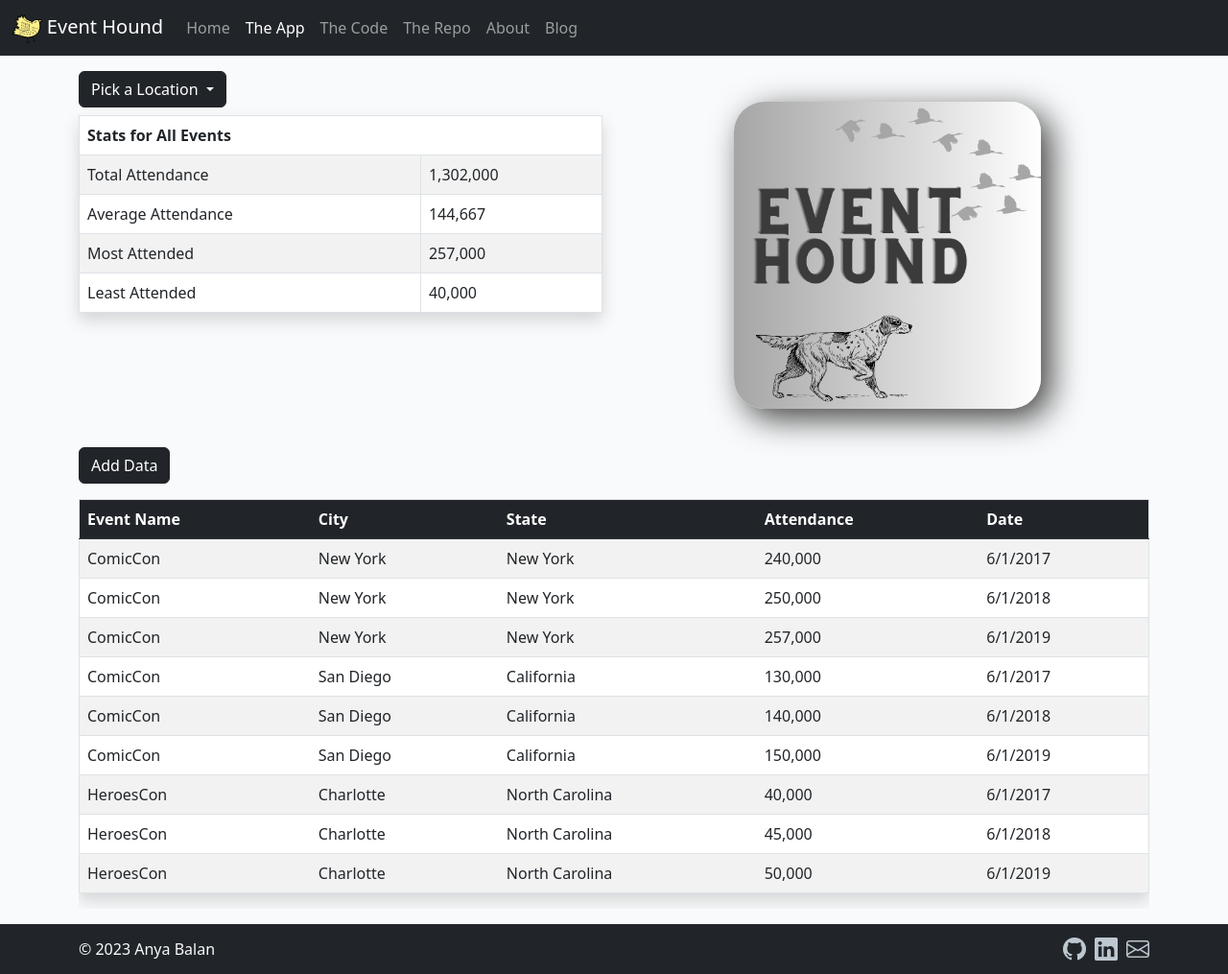
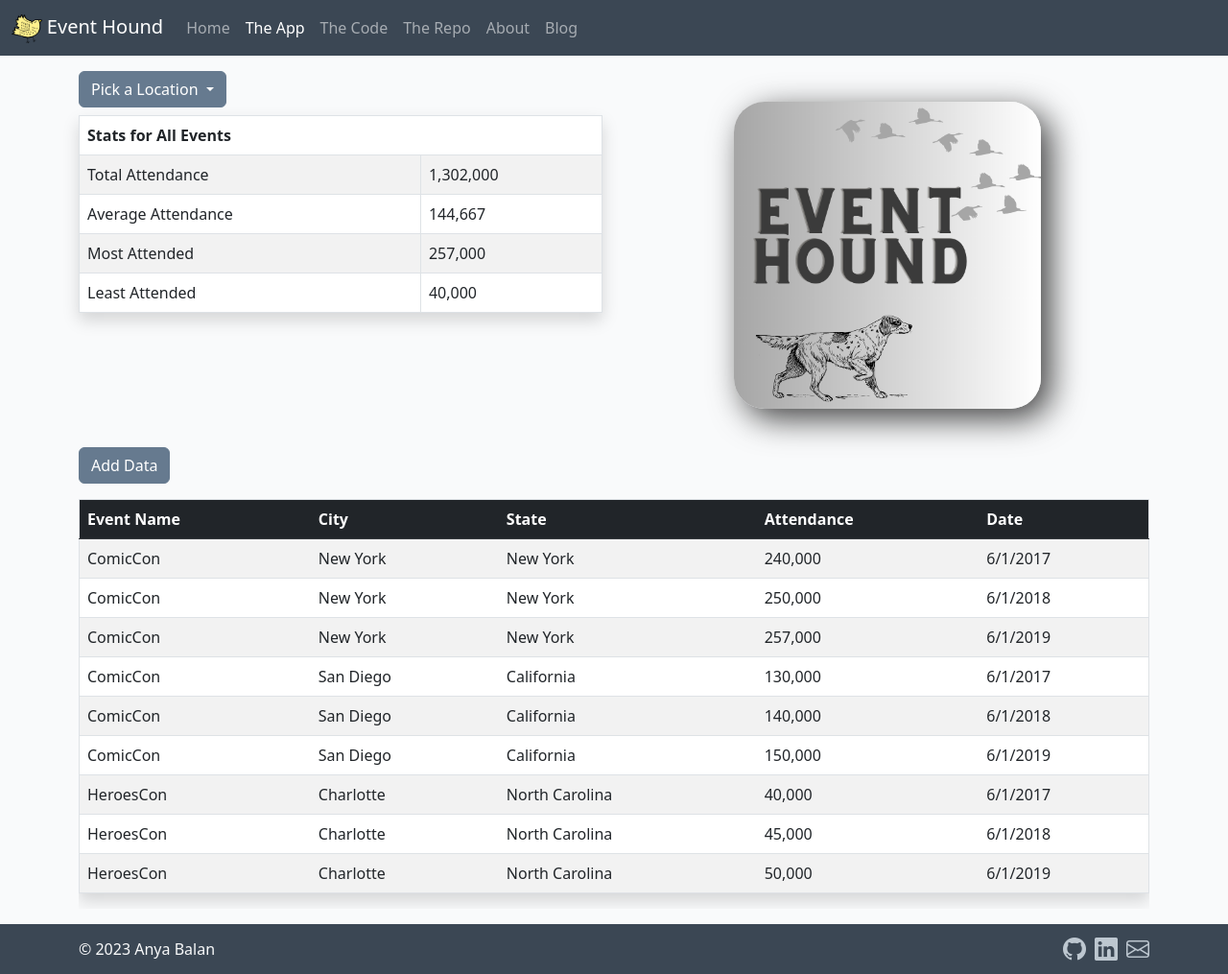
Before and after one commit to A-Balan/EventHound, a plain HTML site: page app.html in a window 1280 px wide. Shown: the whole page at 96% size. Drawn offline with nearby package versions, Linux system fonts and the light colour scheme; some packages are replaced by stand-ins of ours; a script that the page names is missing.

Commit message:
back to grey

```diff
--- a/app.html
+++ b/app.html
@@ -22,7 +22,7 @@
 
 <body onload="buildDropDown()">
     <header>
-        <nav class="navbar navbar-expand-lg navbar-dark bg-dark">
+        <nav class="navbar navbar-expand-lg navbar-dark">
             <div class="container-fluid">
 
                 <a class="navbar-brand" href="/index.html">
@@ -66,7 +66,7 @@
             <div class="col order-md-first">
                 <!-- stats + dropdown -->
                 <div class="dropdown">
-                    <button class="btn btn-dark dropdown-toggle" type="button" data-bs-toggle="dropdown"
+                    <button class="btn btn-primary dropdown-toggle" type="button" data-bs-toggle="dropdown"
                         aria-expanded="false">
                         Pick a Location
                     </button>
@@ -107,7 +107,7 @@
             </div>
         </div>
         <div class="mt-4">
-            <button class="btn btn-dark my-3" data-bs-toggle="modal" data-bs-target="#modalForm">Add Data</button>
+            <button class="btn btn-primary my-3" data-bs-toggle="modal" data-bs-target="#modalForm">Add Data</button>
             <div class="table-responsive">
                 <table class="table table-striped border shadow">
                     <thead class="table-dark">
@@ -128,7 +128,7 @@
     </main>
 
 
-    <footer class="footer container-fluid py-2 bg-dark text-light text-center">
+    <footer class="footer container-fluid py-2 text-light text-center">
         <div class="container">
             <div class="row row-cols-1 row-cols-lg-3 align-items-center gy-2">
                 <div class="col text-lg-start">
@@ -252,7 +252,7 @@
                     </div>
                     <div class="modal-footer">
                         <button type="button" class="btn btn-secondary" data-bs-dismiss="modal">Close</button>
-                        <button type="button" class="btn btn-dark" onclick="saveEvent()">Save</button>
+                        <button type="button" class="btn btn-primary" onclick="saveEvent()">Save</button>
                     </div>
                 </form>
             </div>
```
Also changed, not shown: code.html (+2 -2 lines), index.html (+3 -3 lines), img/starmark.png (deleted).
